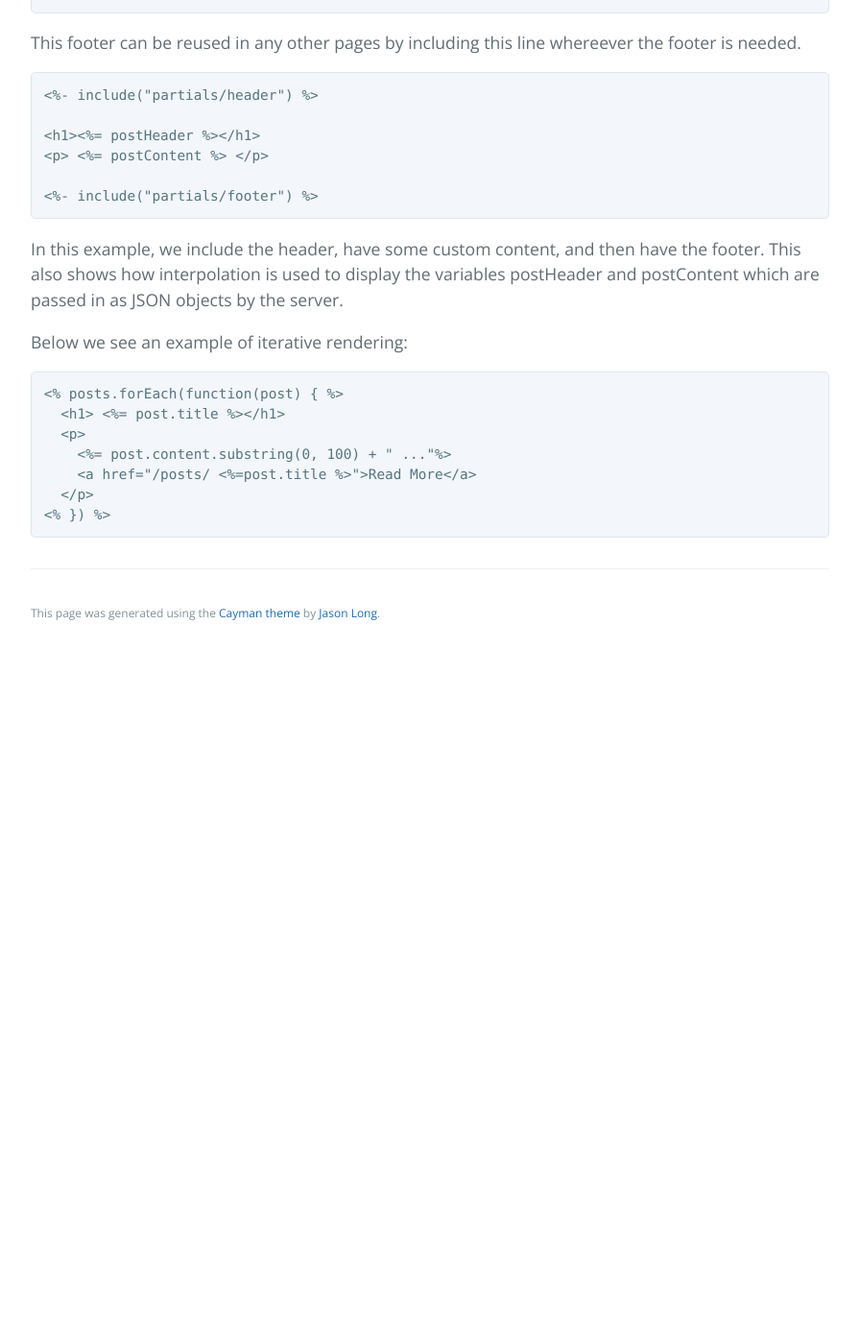
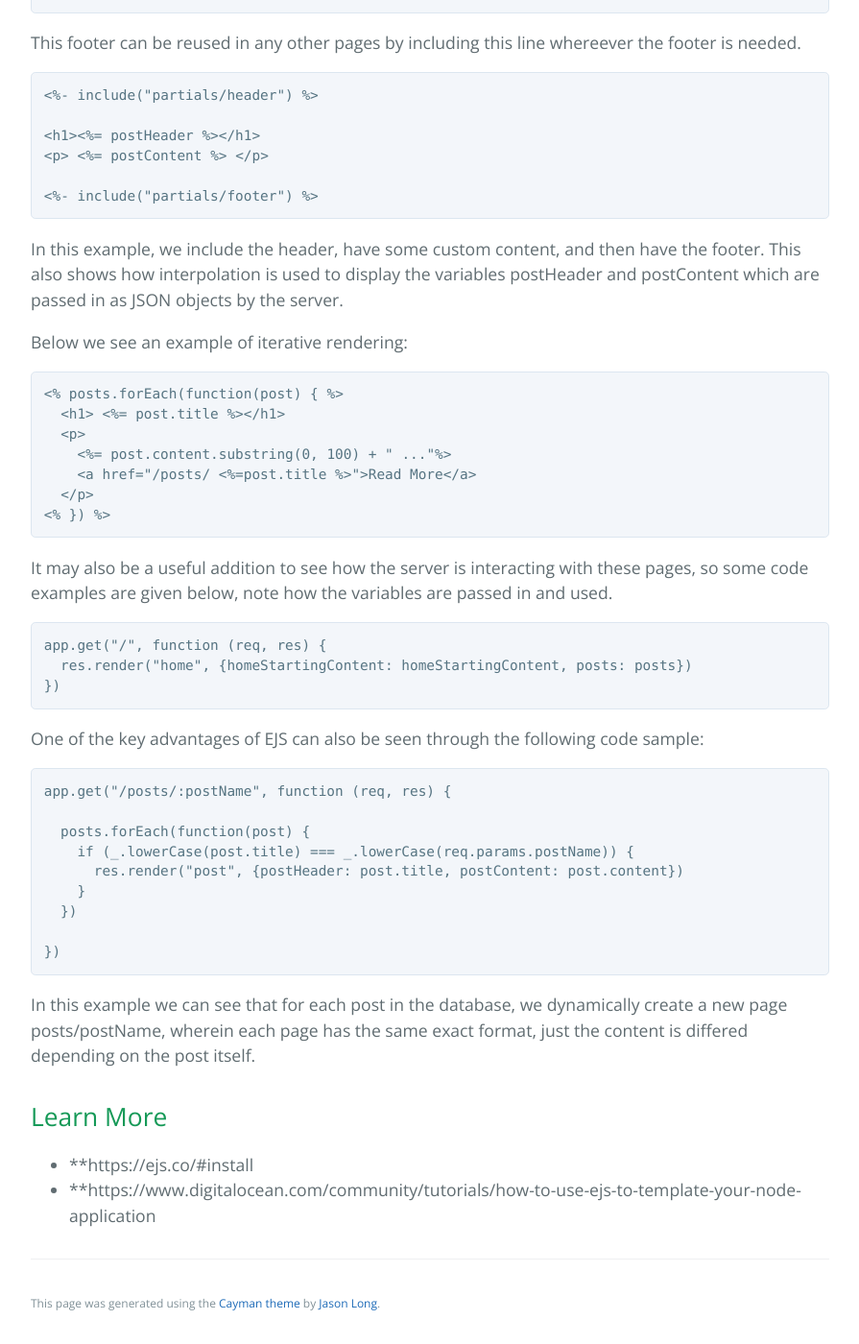
Before and after one commit to learning-software-engineering/learning-software-engineering.github.io, a Jekyll site: the page built from Topics/Tech_Stacks/EJS.md, in a window 1280 px wide and 1400 px high, scrolled down 2754 px. Shown: the whole window at 96% size, without its empty margins (192-1087 px from the left). Built offline with Jekyll 4.4.1, drawn with Linux system fonts in a browser that asks for light colours; our own code applies the rules of GitHub Pages for plain Markdown files; before the commit the page ends 3435 px from its top, so only the background shows below that.

Commit message:
Update EJS.md

````diff
--- a/Topics/Tech_Stacks/EJS.md
+++ b/Topics/Tech_Stacks/EJS.md
@@ -93,3 +93,32 @@ Below we see an example of iterative rendering:
   </p>
 <% }) %>
 ```
+
+It may also be a useful addition to see how the server is interacting with these pages, so some code examples are given below, note how the variables are passed in and used.
+
+```html
+app.get("/", function (req, res) {
+  res.render("home", {homeStartingContent: homeStartingContent, posts: posts})
+})
+```
+
+One of the key advantages of EJS can also be seen through the following code sample:
+```html
+app.get("/posts/:postName", function (req, res) {
+
+  posts.forEach(function(post) {
+    if (_.lowerCase(post.title) === _.lowerCase(req.params.postName)) {
+      res.render("post", {postHeader: post.title, postContent: post.content})
+    }
+  })
+
+})
+```
+
+In this example we can see that for each post in the database, we dynamically create a new page posts/postName, wherein each page has the same exact format, just the content is differed depending on the post itself.
+
+
+## Learn More
+
+- **https://ejs.co/#install
+- **https://www.digitalocean.com/community/tutorials/how-to-use-ejs-to-template-your-node-application
````
